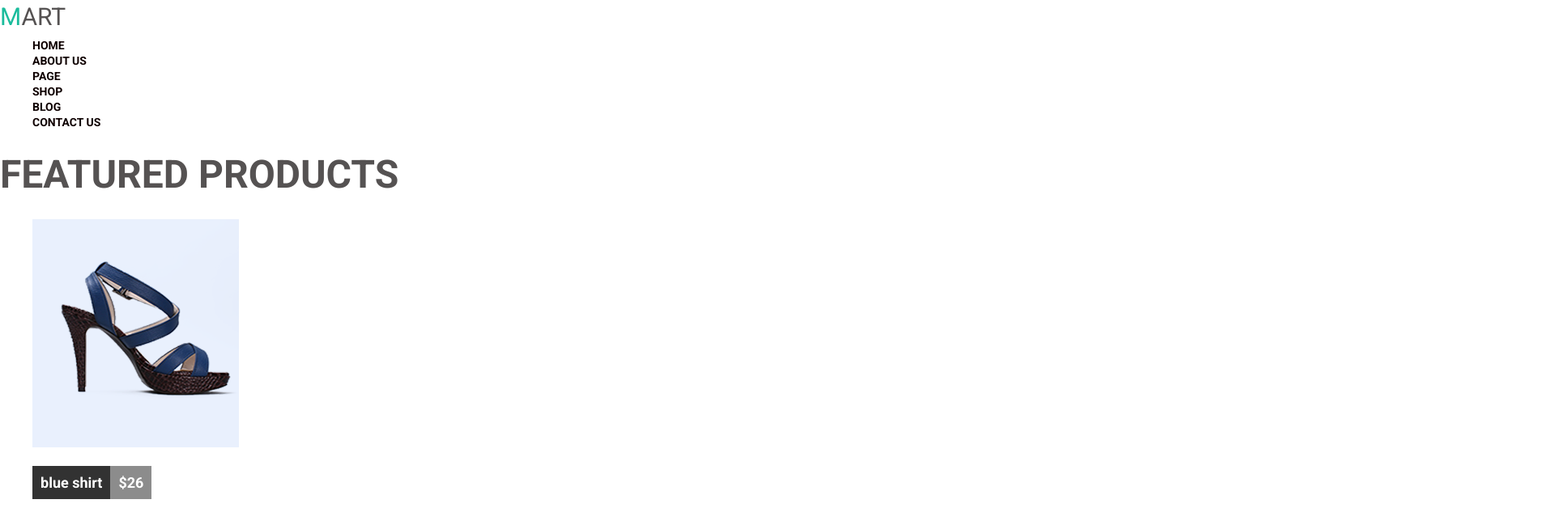
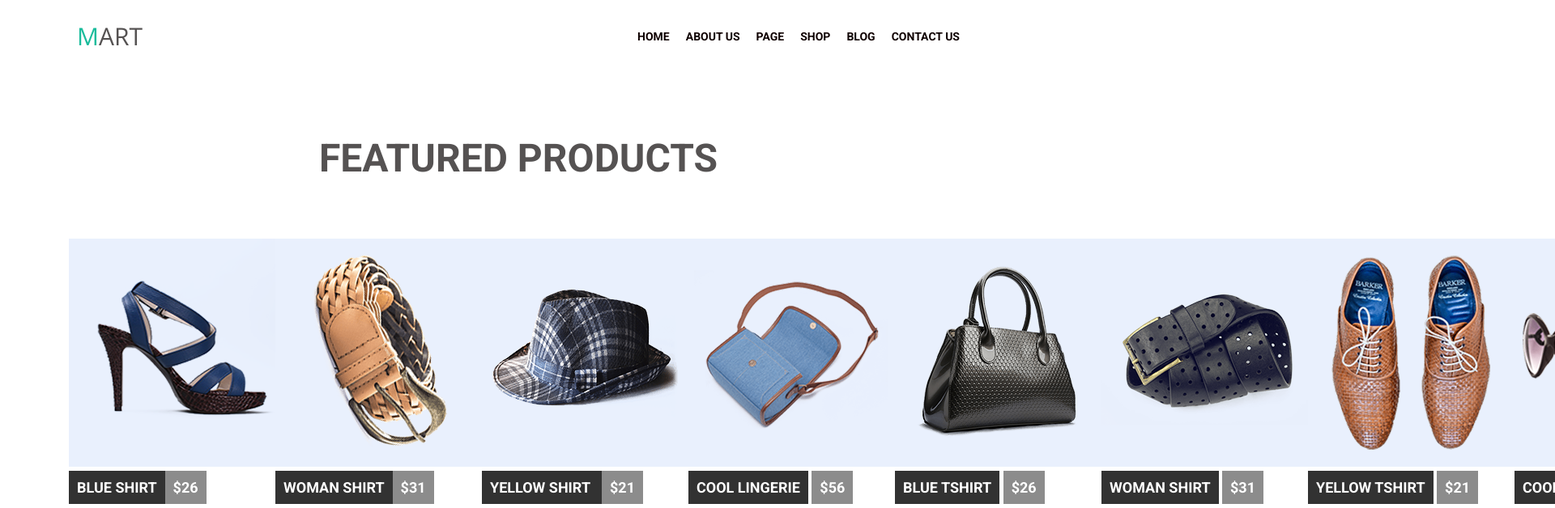
Before and after one commit to BohdanKadenskyi/goit-markup-hw-04-mart, a plain HTML site: page index.html in a window 1280 px wide. Shown: the part 5-633 px from the top of the page at 81% size, 1920 px wide, since content can reach past the window. Drawn offline with nearby package versions, Linux system fonts and the light colour scheme.

Commit message:
add flexbox

```diff
--- a/css/style.css
+++ b/css/style.css
@@ -32,25 +32,48 @@ h1,
 h2 {
   font-family: var(--title-font-stack);
   color: var(--title-color-font);
+  margin: 0;
+  text-align: center;
 }
 
 .navigation,
 .nav-link,
-.logo-link {
+.logo {
   color: var(--black-color-font);
+}
+
+/* CONTAINER */
+.container {
+  width: 1110px;
+  margin-left: auto;
+  margin-right: auto;
+}
+/* NAVBAR */
+.navbar {
+  padding-top: 24px;
+  margin-bottom: 109px;
+}
+
+/* NAVIGATION */
+.navigation {
+  display: flex;
+  justify-content: space-between;
+  align-items: center;
 }
 
 /* LOGO */
 .logo {
-  font-size: 30px;
-  line-height: 1.06px;
-  color: var(--title-color-font);
-  font-weight: 300;
-}
-.logo-link {
+  display: inline-flex;
+  align-items: center;
   text-transform: uppercase;
   text-decoration: none;
   color: var(--title-color-font);
+  padding: 10px;
+  font-size: 30px;
+  line-height: 1.06;
+  color: var(--title-color-font);
+  font-weight: 300;
+  margin: 0px;
 }
 .logo-m {
   color: var(--accent-color);
@@ -59,8 +82,10 @@ h2 {
 
 /* NAV-LINK */
 .nav-link {
+  display: inline-block;
   text-decoration: none;
   font-family: var(--title-font-stack);
+  padding: 10px;
 }
 
 .nav-link:hover,
@@ -70,11 +95,20 @@ h2 {
 
 /* SITE-NAV */
 .site-nav {
+  display: flex;
+  align-content: center;
   list-style: none;
   font-family: var(--primary-font-stack);
   font-weight: 700;
   font-size: 14px;
   font-weight: 0.7px;
+  margin: 0px;
+  padding-left: 0;
+}
+
+/* PRODUCTS-SECTION */
+.products-section {
+  margin-bottom: 103px;
 }
 
 /* PRODUCTS-TITLE */
@@ -83,6 +117,16 @@ h2 {
   font-weight: 900;
   font-size: 48px;
   line-height: 0.66;
+  margin-bottom: 84px;
+}
+
+/* PRODUCTS-LIST */
+.products-list {
+  display: flex;
+  justify-content: space-between;
+  align-content: center;
+  margin: 0;
+  padding: 0;
 }
 
 /* PRODUCTS-ING */
@@ -130,6 +174,7 @@ h2 {
 }
 /* PRODUCTS-LINK */
 .products-link {
+  display: inline-block;
   text-transform: uppercase;
   text-decoration: none;
 }
@@ -155,9 +200,12 @@ h2 {
   font-weight: 900;
   font-size: 48px;
   line-height: 0.66;
+  margin-bottom: 119px;
 }
 
 .title-news-list {
+  display: flex;
+  justify-content: space-between;
   list-style: none;
 }
 
@@ -193,6 +241,17 @@ h2 {
   line-height: 1.44;
   font-weight: 600;
 }
+
+.news-information, .news-library {
+  display: flex;
+  flex-direction: column;
+
+}
+
+.news-item:not(:last-child) {
+  margin-right: 30px;
+}
+
 /* .test:hover,
 .test:focus {
   background-color: var(--accent-color);
--- a/index.html
+++ b/index.html
@@ -12,9 +12,9 @@
   </head>
   <body>
     <header class="navbar">
-      <nav class="navigation">
-        <div class="container">
-        <h1 class="logo"><a class="logo-link" href="#" target="_blank"> <span class="logo-m">m</span>art</a></h1>
+      <div class="container">
+        <nav class="navigation">
+        <a class="logo" href="#" target="_blank"> <span class="logo-m">m</span>art</a>
         <ul class="site-nav">
           <li class="nav-line"><a class="nav-link" href="#" target="_blank">HOME</a></li>
           <li class="nav-line"><a class="nav-link" href="#" target="_blank">ABOUT US</a></li>
@@ -23,27 +23,29 @@
           <li class="nav-line"><a class="nav-link" href="#" target="_blank">BLOG</a></li>
           <li class="nav-line"><a class="nav-link" href="#" target="_blank">CONTACT US</a></li>
         </ul>
-      </div>
       </nav>
+    </div>
     </header>
+
     <main>
-      <section>
-        <h2 class="products-title">featured products</h2>
+      <div class="container">
+        <section class="products-section">
+        <h1 class="products-title">featured products</h1>
+
         <ul class="products-list">
           <li class="products-line">
             <a class="products-link" href="" target="_blank"
               ><img
                 class="products-img"
-                src="./image/imgprod/shoes-women.png" alt="shoes-women"
-            />
+                src="./image/imgprod/shoes-women.png" alt="shoes-women" />
+                <span class="products-description">blue shirt</span><span class="products-price">$26</span>
           </a>
-          <p class="test"><span class="products-description">blue shirt</span><span class="products-price">$26</span></p>
           </li>
           <li class="products-line">
             <a class="products-link" href="" target="_blank"
               ><img class="products-img" src="./image/imgprod/belt.png" alt="yellow belt"
             />
-            <span class="products-description">woman shirt </span> <span class="products-price">$31</span>
+            <span class="products-description">woman shirt</span><span class="products-price">$31</span>
           </a>
           </li>
           <li class="products-line">
@@ -86,40 +88,54 @@
             <a class="products-link" href="" target="_blank"
               ><img class="products-img" src="./image/imgprod/glasses.png" alt="glasses"
             />
-            <span class="products-description">cool lingerie</span> <span class="products-price">$56</span>
+            <span class="products-description">cool lingerie<span class="products-price">$56</span></span>
           </a>
           </li>
         </ul>
       </section>
-      <section>
+
+
+       <section class="news-section">
         <h2 class="title-news">latest news</h2>
-        <ul class="title-news-list">
-          <li class="news-item-information">
+        <div class="news-container">
+          <ul class="title-news-list">
+          <li class="news-item information">
             <article class="news-information">
-              <img class="news-information-img" src="./image/imgnews/tablet with map.png" alt="tablet with map" />
+              <img class="news-information-img" src="./image/imgnews/tablet with map.png" width="350px" alt="tablet with map" />
+              <div class="content">
               <h3 class="news-information-title">Lorem Ipsum. Proin gravida nibh vel velit auctor aliquet. Aenean</h3>
               <p class="news-text information">Nam nec tellus a odio tincidunt auc. Duis sed odio sit amet nibh vulputate cursus a sit amet mauris. Morbi accumsan ipsum velit. Nam nec tellus a odio tincidunt</p>
               <a class="news-link information" href="" target="_blank">Read More</a>
+            </div>
             </article>
           </li>
-          <li class="news-item-library">
+
+          <li class="news-item library">
             <article class="news-library">
-              <img class="news-library-img" src="./image/imgnews/girls.png" alt="girls" />
+              <img class="news-library-img" src="./image/imgnews/girls.png" width="347px" alt="girls" />
+              <div class="content">
               <h3 class="news-library-title">Lorem Ipsum. Proin gravida nibh vel velit auctor aliquet. Aenean</h3>
               <p class="news-text library">Nam nec tellus a odio tincidunt auc. Duis sed odio sit amet nibh vulputate cursus a sit amet mauris. Morbi accumsan ipsum velit. Nam nec tellus a odio tincidunt</p>
               <a class="news-link library" href="" target="_blank">Read More</a>
+          </div>
             </article>
           </li>
-          <li class="news-item-transport">
+
+          <li class="news-item transport">
             <article class="news-transport">
-              <img class="news-transport-img" src="./image/imgnews/bus.png" alt="bus" />
+              <img class="news-transport-img" src="./image/imgnews/bus.png" width="347px" alt="bus" />
+              <div class="content">
               <h3 class="news-transport-title">Lorem Ipsum. Proin gravida nibh vel velit auctor aliquet. Aenean</h3>
               <p class="news-text transport">Nam nec tellus a odio tincidunt auc. Duis sed odio sit amet nibh vulputate cursus a sit amet mauris. Morbi accumsan ipsum velit. Nam nec tellus a odio tincidunt</p>
               <a class="news-link transport" href="" target="_blank">Read More</a>
+            </div>
             </article>
           </li>
         </ul>
+      </div>
+
       </section>
+    </div>
     </main>
   </body>
 </html>
```
